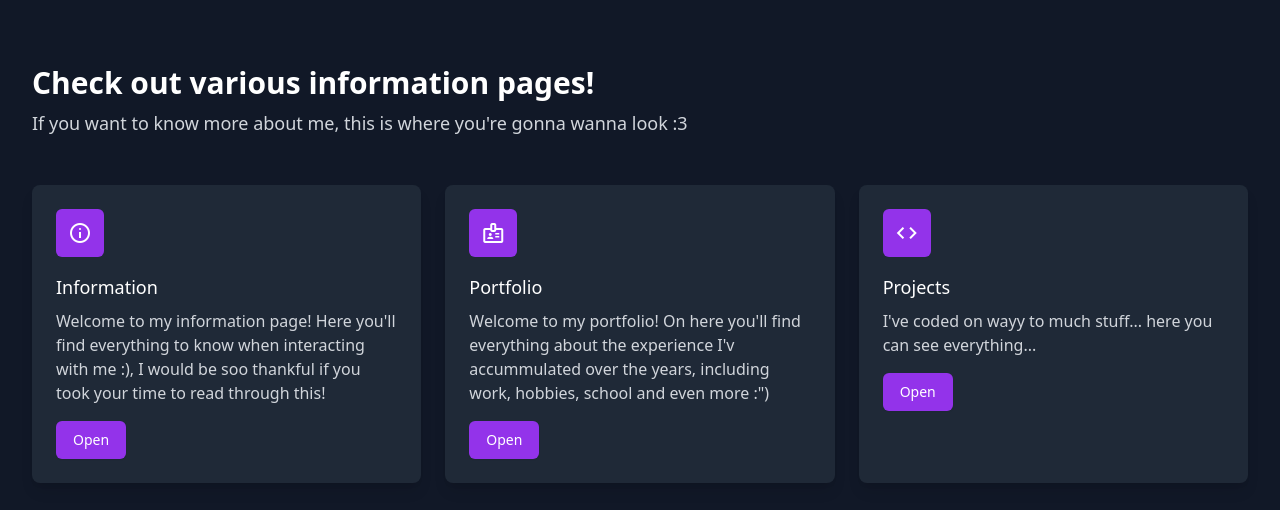
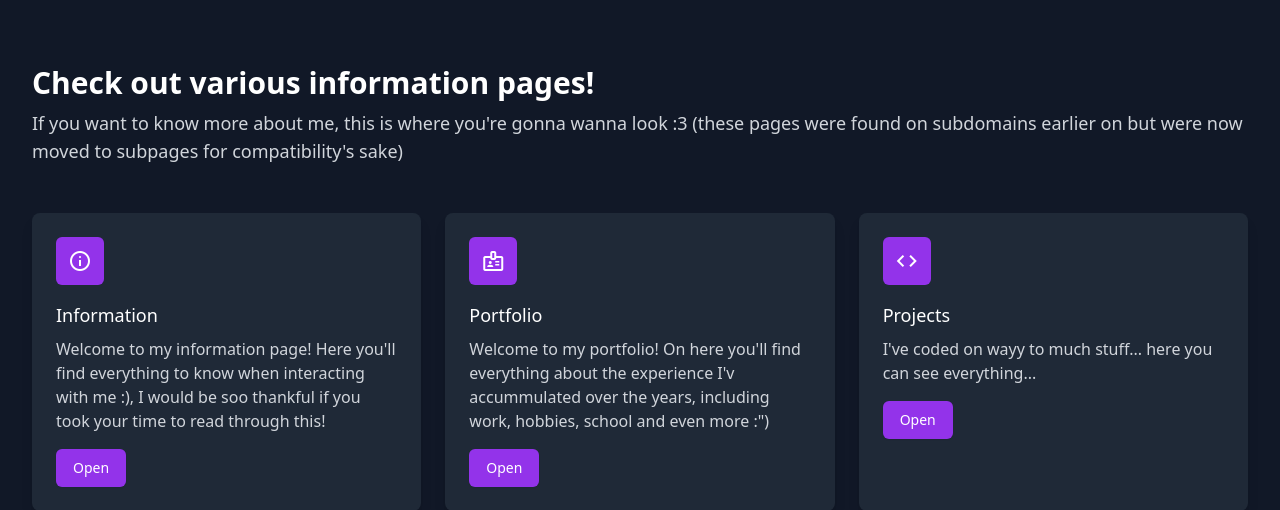
Before and after one commit to catpawzz/Landing-Page, a PHP site: the page made by index.php in a window 1280 px wide. Shown: the part 659-1169 px from the top of the page. Run offline with PHP 8.4, Linux system fonts and the light colour scheme; some web fonts are replaced.

Commit message:
Update informational text in index.php to clarify content organization and compatibility

```diff
--- a/index.php
+++ b/index.php
@@ -60,7 +60,7 @@
   <section class="bg-gray-900 py-16 animate-fade animate-delay-[500ms]">
     <div class="max-w-7xl mx-auto px-4 sm:px-6 lg:px-8">
       <h2 class="text-3xl font-bold text-white">Check out various information pages!</h2>
-      <p class="mt-2 text-lg text-gray-300">If you want to know more about me, this is where you're gonna wanna look :3</p>
+      <p class="mt-2 text-lg text-gray-300">If you want to know more about me, this is where you're gonna wanna look :3 (these pages were found on subdomains earlier on but were now moved to subpages for compatibility's sake)</p>
       <div class="mt-12 grid grid-cols-1 gap-6 sm:grid-cols-2 lg:grid-cols-3">
         <div class="p-6 bg-gray-800 rounded-lg shadow-lg">
           <div class="flex items-center justify-center h-12 w-12 rounded-md bg-purple-600 shadow-purple">
```
